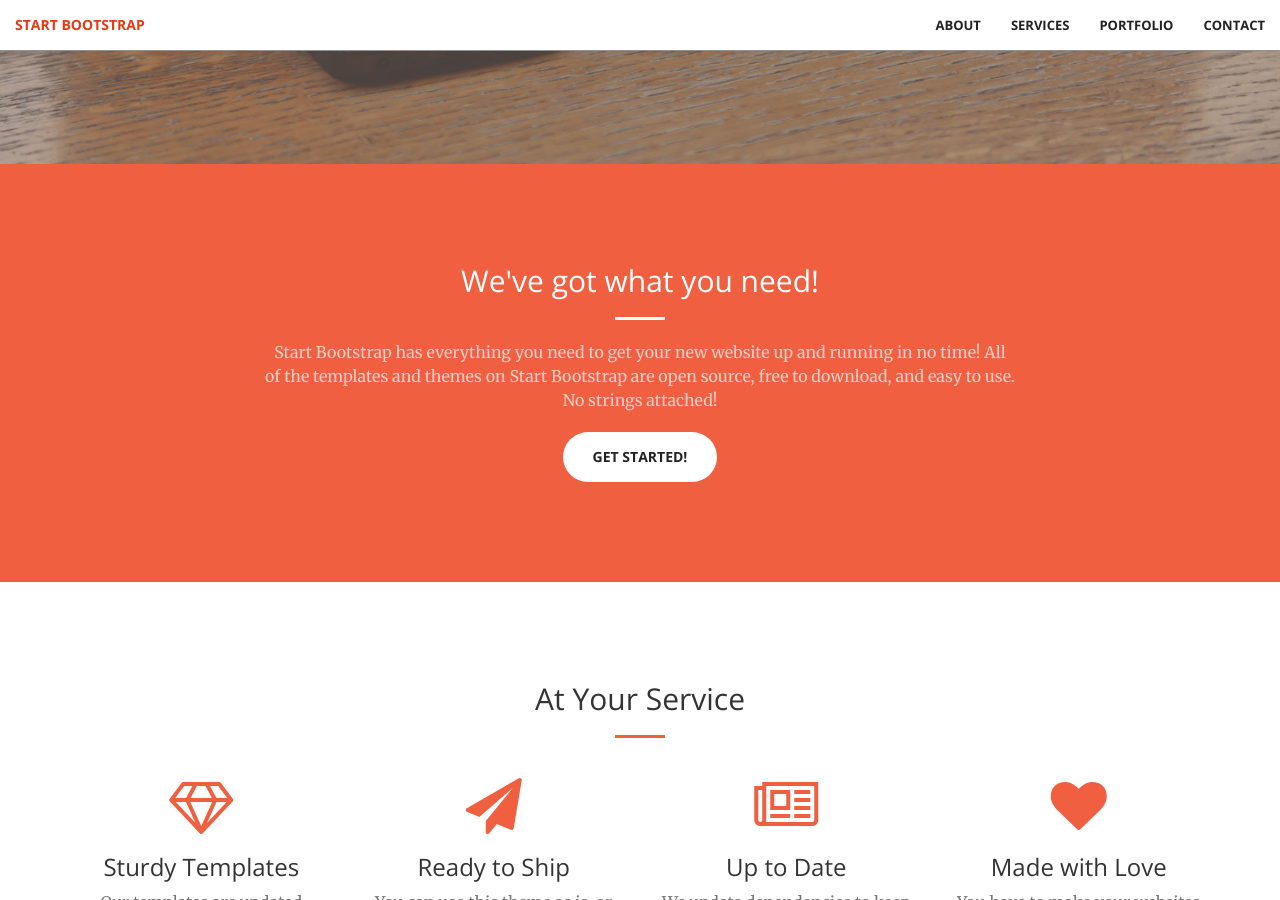
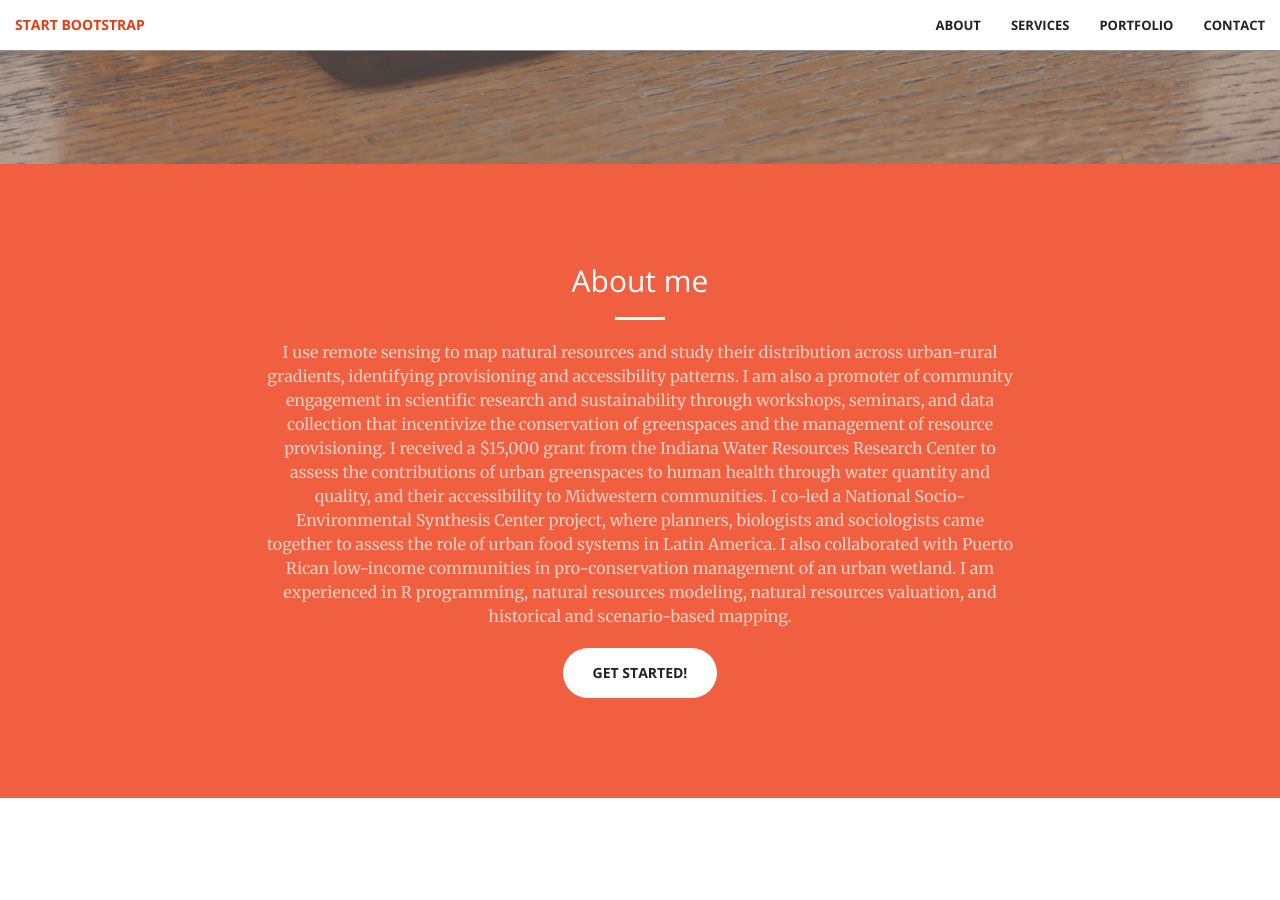
Before and after one commit to RodriguezMayraI/RodriguezMayraI.github.io, a Jekyll site: the page built from index.html, in a window 1280 px wide and 900 px high, scrolled down 736 px. Built offline with Jekyll 4.4.1, drawn with Linux system fonts in a browser that asks for light colours.

Commit message:
Update call-to-action.html

```diff
--- a/_includes/call-to-action.html
+++ b/_includes/call-to-action.html
@@ -2,9 +2,9 @@
     <div class="container">
         <div class="row">
             <div class="col-lg-8 col-lg-offset-2 text-center">
-                <h2 class="section-heading">We've got what you need!</h2>
+                <h2 class="section-heading">About me</h2>
                 <hr class="light">
-                <p class="text-faded">Start Bootstrap has everything you need to get your new website up and running in no time! All of the templates and themes on Start Bootstrap are open source, free to download, and easy to use. No strings attached!</p>
+                <p class="text-faded">I use remote sensing to map natural resources and study their distribution across urban-rural gradients, identifying provisioning and accessibility patterns. I am also a promoter of community engagement in scientific research and sustainability through workshops, seminars, and data collection that incentivize the conservation of greenspaces and the management of resource provisioning. I received a $15,000 grant from the Indiana Water Resources Research Center to assess the contributions of urban greenspaces to human health through water quantity and quality, and their accessibility to Midwestern communities. I co-led a National Socio-Environmental Synthesis Center project, where planners, biologists and sociologists came together to assess the role of urban food systems in Latin America. I also collaborated with Puerto Rican low-income communities in pro-conservation management of an urban wetland. I am experienced in R programming, natural resources modeling, natural resources valuation, and historical and scenario-based mapping.</p>
                 <a href="#" class="btn btn-default btn-xl">Get Started!</a>
             </div>
         </div>
```
